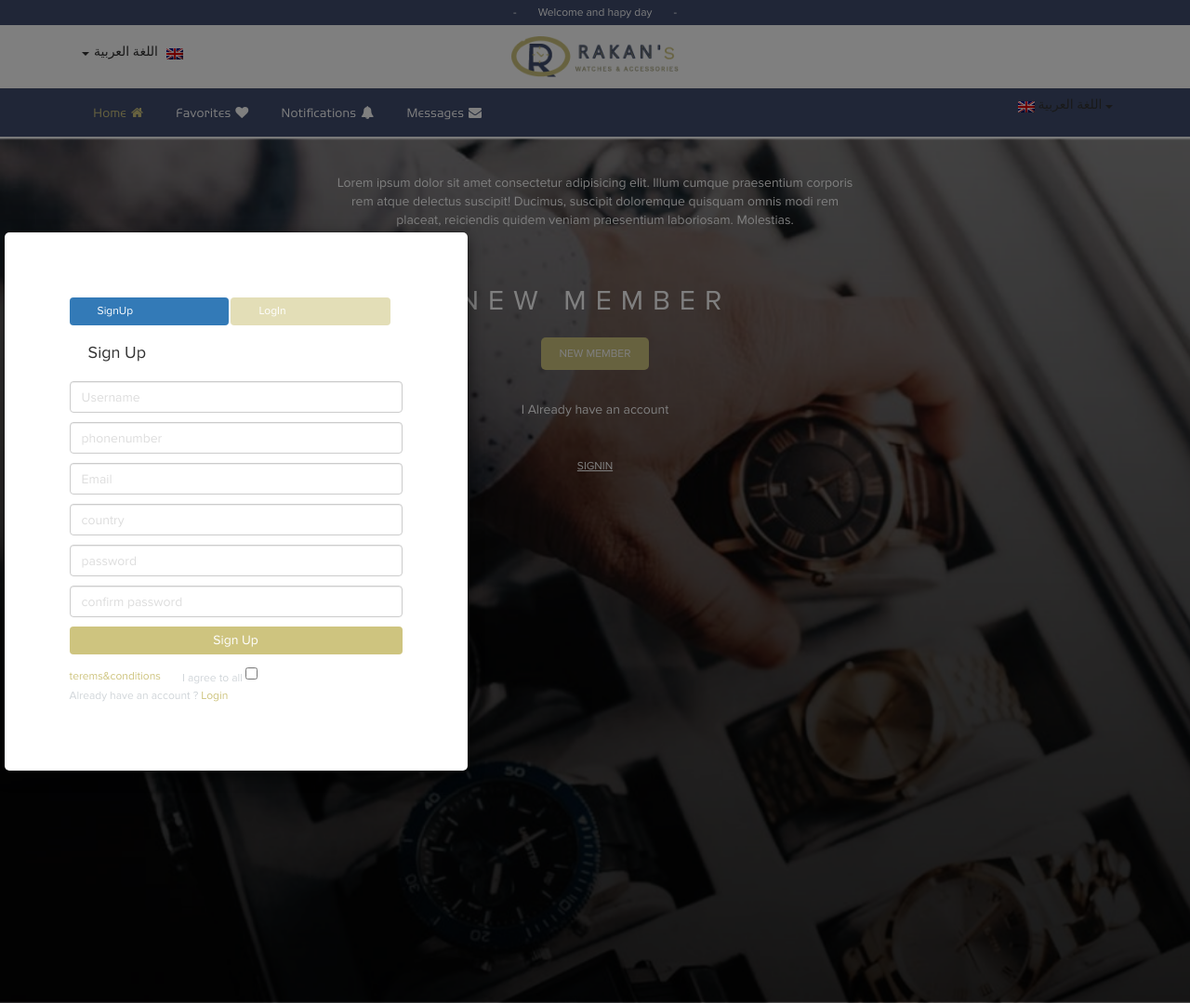
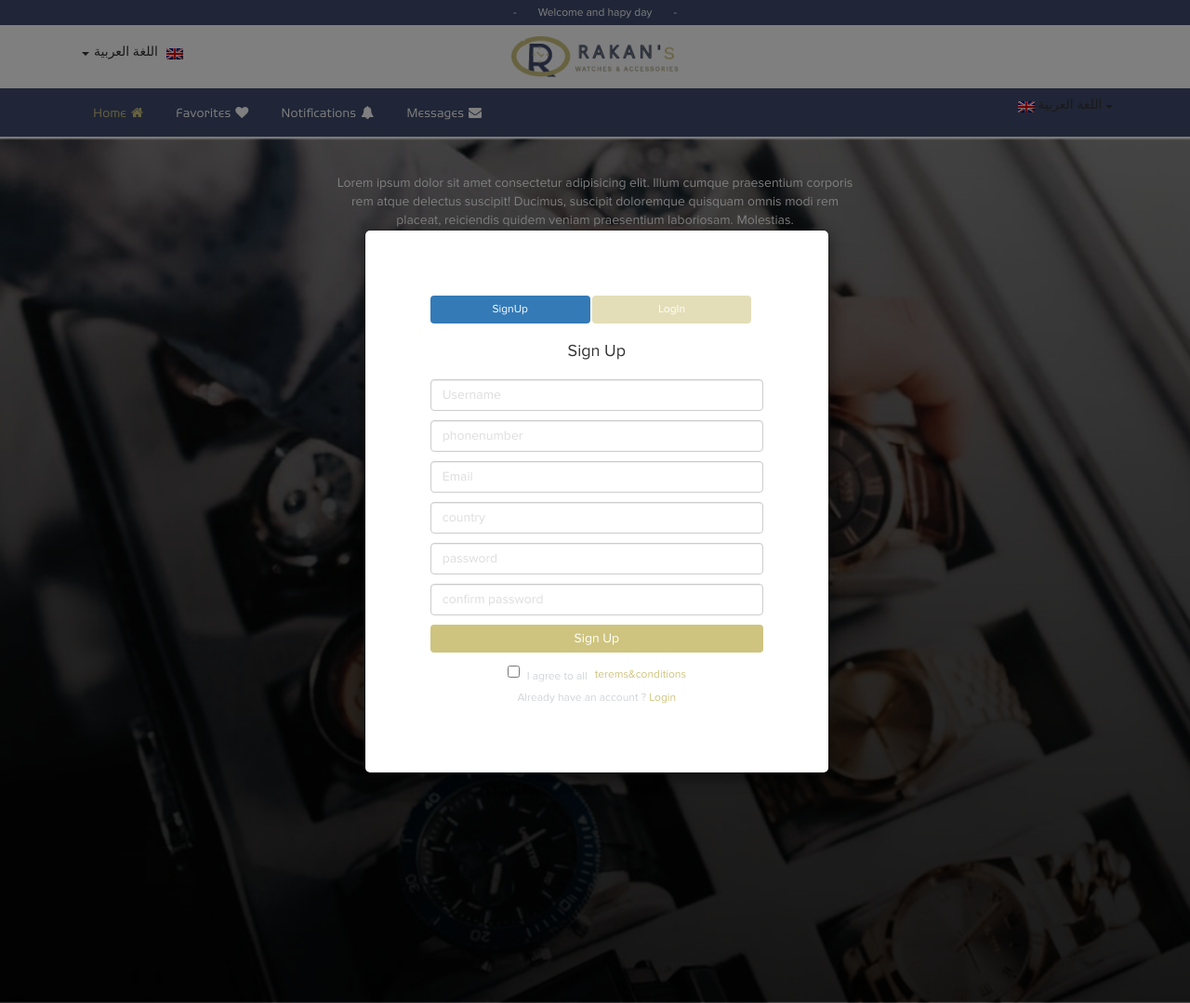
Before and after one commit to Aliaa99/rakan, a PHP site: page / in a window 1280 px wide, after a click on "NEW MEMBER". Shown: the whole page at 93% size. Run offline with PHP 8.4, Linux system fonts and the light colour scheme; some web fonts are replaced.

Commit message:
finish signup

```diff
--- a/css/main.css
+++ b/css/main.css
@@ -342,9 +342,15 @@ header nav .container ul.navbar-left li a:hover {
 
 /*** End Upper-Header ***/
 /*** Start _body-part.***/
+body #signupModal {
+  text-align: center !important;
+}
 body .signmodel .footer {
   font-size: 12px;
   margin-top: 10px;
+}
+body .signmodel .footer label {
+  padding: 5px;
 }
 body .signmodel .footer a {
   color: #cec47f;
--- a/index.php
+++ b/index.php
@@ -54,15 +54,15 @@
                                         <!-- Modal footer -->
                         <div class="footer">
                             <form>
-                                <a href="#">terems&conditions</a>
+                                <input type="checkbox" value="">
                                 <label class="checkbox-inline">
                                     I agree to all
                                 </label>
-                                <input type="checkbox" value="">
+                                <a href="#">terems&conditions</a>
                             </form>
                             <p>
                                 Already have an account ?
-                                <a href="#loginModal" data-toggle="modal" data-dismiss="modal"> Login </a>
+                                <a href="#menu1" data-toggle="pill" class="logintab"> Login </a>
                             </p>
                         </div>
 
@@ -72,7 +72,7 @@
 
                     <div id="menu1" class="tab-pane fade">
 
-                                                        <!-- Modal root -->
+                            <!-- Modal root -->
                         <div class="m-header">
                             <h4 class="myModalLabel"> Sign in </h4>
                         </div>
@@ -98,7 +98,7 @@
                             </form>
                             <p>
                                 Already have an account ?
-                                <a href="#loginModal" data-toggle="modal" data-dismiss="modal"> Login </a>
+                                <a href="#menu1" data-toggle="modal" data-dismiss="modal"> Login </a>
                             </p>
                         </div>
 
--- a/js/main.js
+++ b/js/main.js
@@ -1,5 +1,11 @@
 $(function() {
     'use strict';
+
+    $('.logintab').click(function () {
+        $('.pillsstyle li').toggleClass("active");
+
+    });
+
 
     // $("header ul.navbar-nav li").click(function (ee){
     //     // ee.preventDefault();
--- a/scss/_body-part.scss
+++ b/scss/_body-part.scss
@@ -1,8 +1,14 @@
 body{
+    #signupModal{
+        text-align: center !important;
+    }
     .signmodel{
         .footer{
             font-size: $size-12;
             margin-top:$size-10;
+            label{
+                padding: $size-5;
+            }
             a{
                 color: $secColor;
             }
```
Also changed, not shown: 1 other file.
